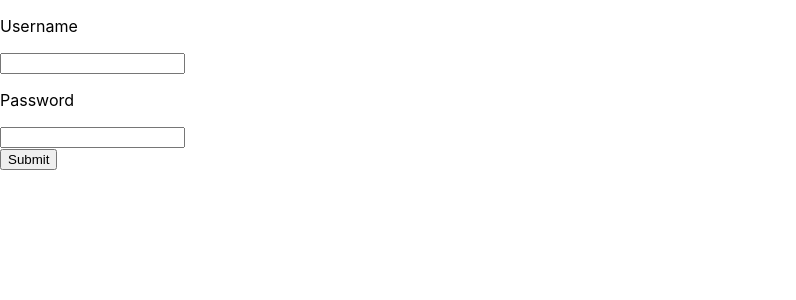
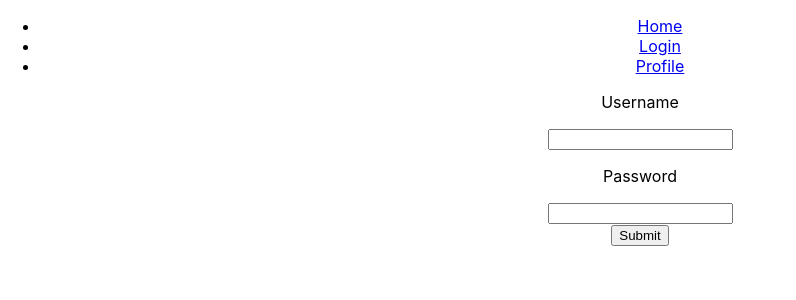
Before and after one commit to grantfricano/qvs-fe, a React (Create React App) app: page /login in a window 1280 px wide. Shown: the top 300 px of the page, without its empty margins (0-796 px from the left). Built offline with nearby package versions, Linux system fonts and the light colour scheme; no server answers.

Commit message:
added nav menu bones

```diff
--- a/src/App.js
+++ b/src/App.js
@@ -5,19 +5,27 @@ import Home from "./Pages/Home";
 import Profile from "./Pages/Profile";
 import Login from "./Pages/Login";
 import Axios from "axios";
+import AppRouter from "./AppRouter";
 
 
 function App() {
 
 
-  return <Router>
-            <Routes>
-                <Route path="/" element={<Home />} />
-                <Route path="/profile" element={<Profile />} />
-                <Route path="/login" element={<Login />} />
-            </Routes>
-         </Router>;
+  return (
 
+     <div className="App">
+       <ul id='nav-list'>
+         <li><a href="/">Home</a></li>
+         <li><a href="/login">Login</a></li>
+         <li><a href="/profile">Profile</a></li>
+       </ul>
+
+      <AppRouter />
+
+      </div>
+  );
 }
 
+
+
 export default App;
--- /dev/null
+++ b/src/AppRouter.js
@@ -0,0 +1,22 @@
+import { BrowserRouter as Router, Routes, Route, Navigate } from "react-router-dom";
+import React from 'react';
+
+import Home from "./Pages/Home";
+import Profile from "./Pages/Profile";
+import Login from "./Pages/Login";
+
+function AppRouter() {
+
+    return (
+         <Router>
+            <Routes>
+                <Route path="/" element={<Home />} />
+                <Route path="/profile" element={<Profile />} />
+                <Route path="/login" element={<Login />} />
+            </Routes>
+         </Router>
+    )
+
+}
+
+export default AppRouter
--- a/src/Pages/Home.js
+++ b/src/Pages/Home.js
@@ -1,6 +1,7 @@
 import React, { useEffect, useState } from "react";
 
 function Home() {
+
 
     const [data, setData] = React.useState(null);
 
```
